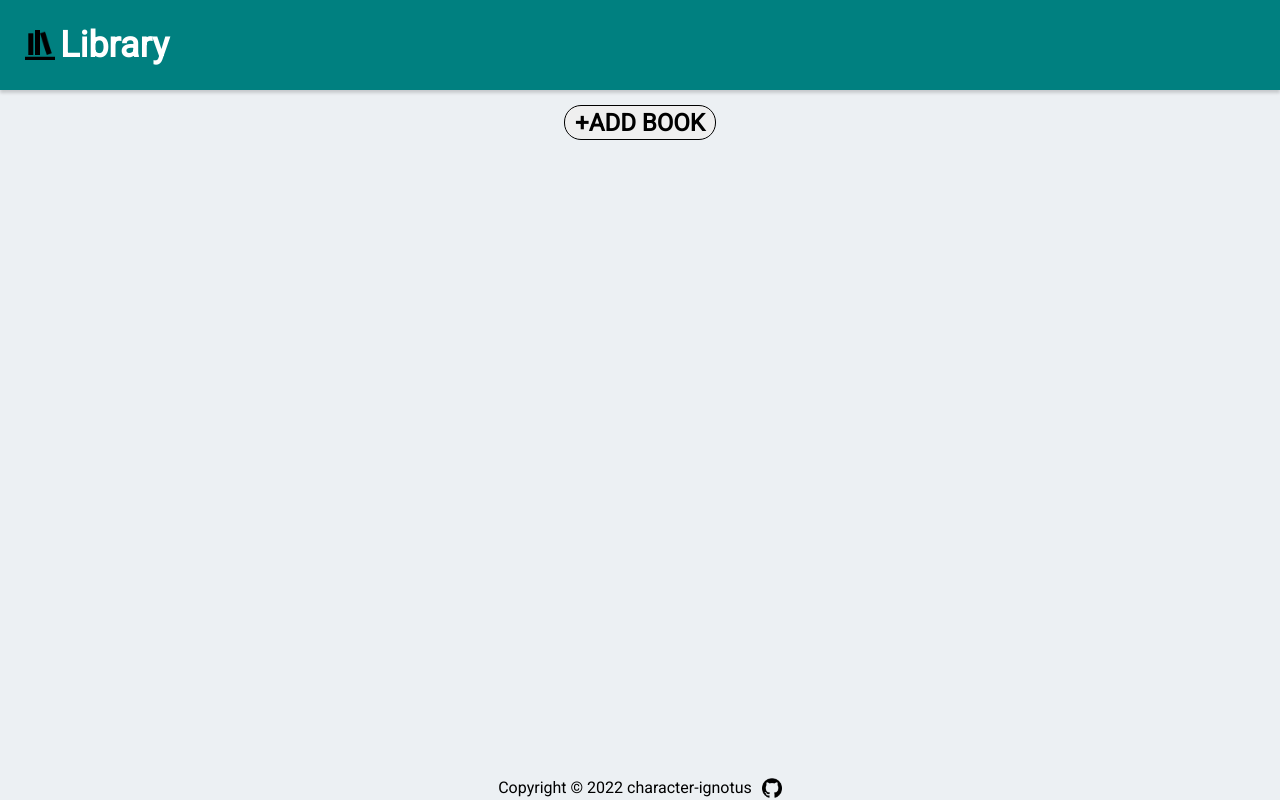
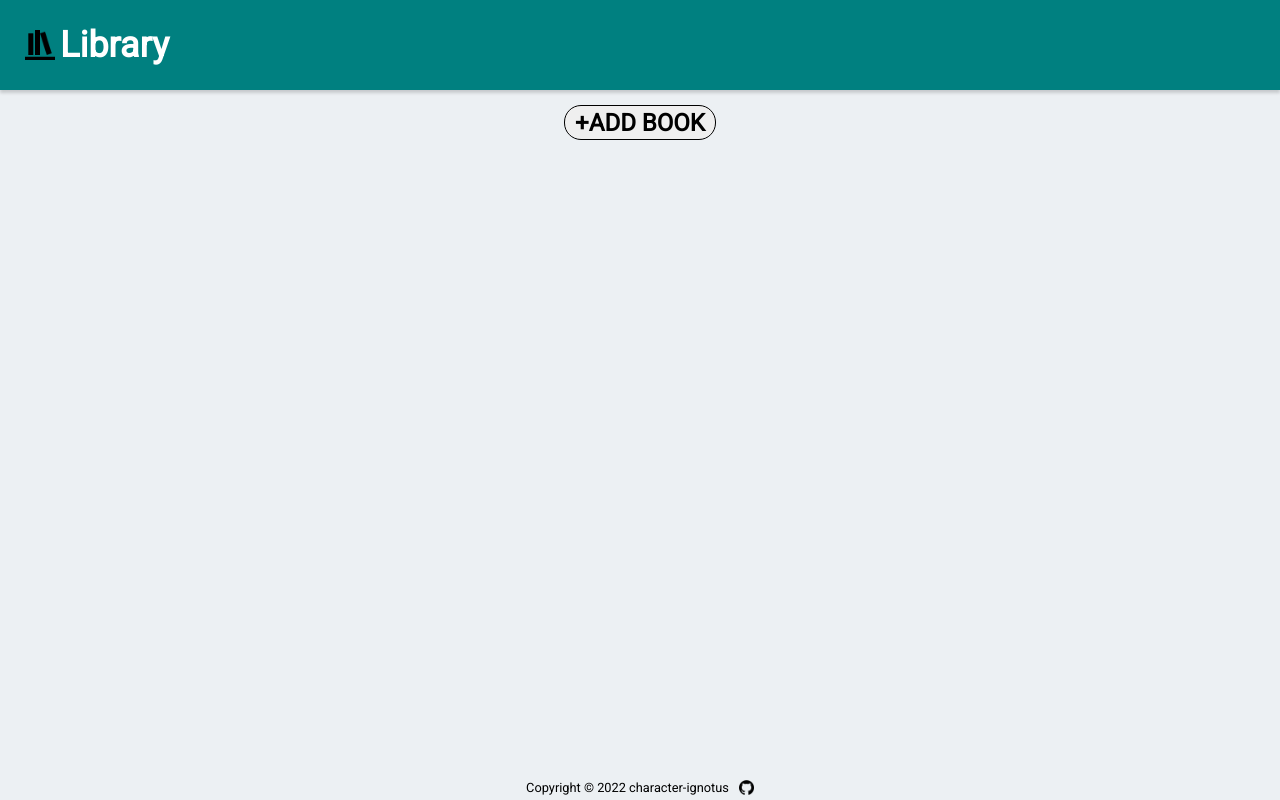
Before and after one commit to character-ignotus/Project--Library, a plain HTML site: page index.html in a window 1280 px wide. Drawn offline with Linux system fonts and the light colour scheme.

Commit message:
Change footer's text & logo sizes

```diff
--- a/style.css
+++ b/style.css
@@ -87,11 +87,12 @@ body {
     align-items: center;
     justify-content: center;
     height: 25px;
+    font-size: 0.8rem;
 }
 
 .footer img {
-    width: 20px;
-    height: 20px;
+    width: 15px;
+    height: 15px;
 }
 
 .card {
```
